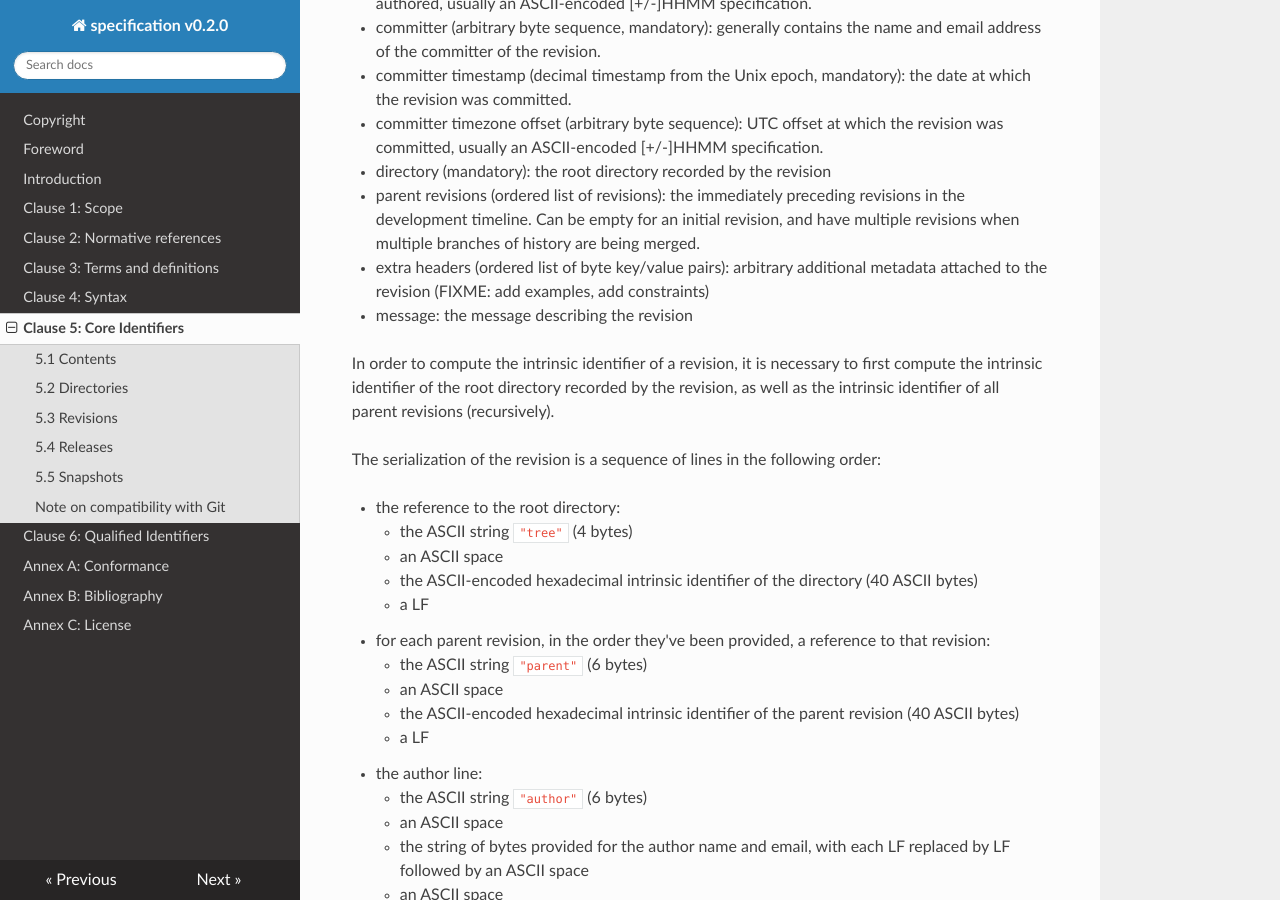
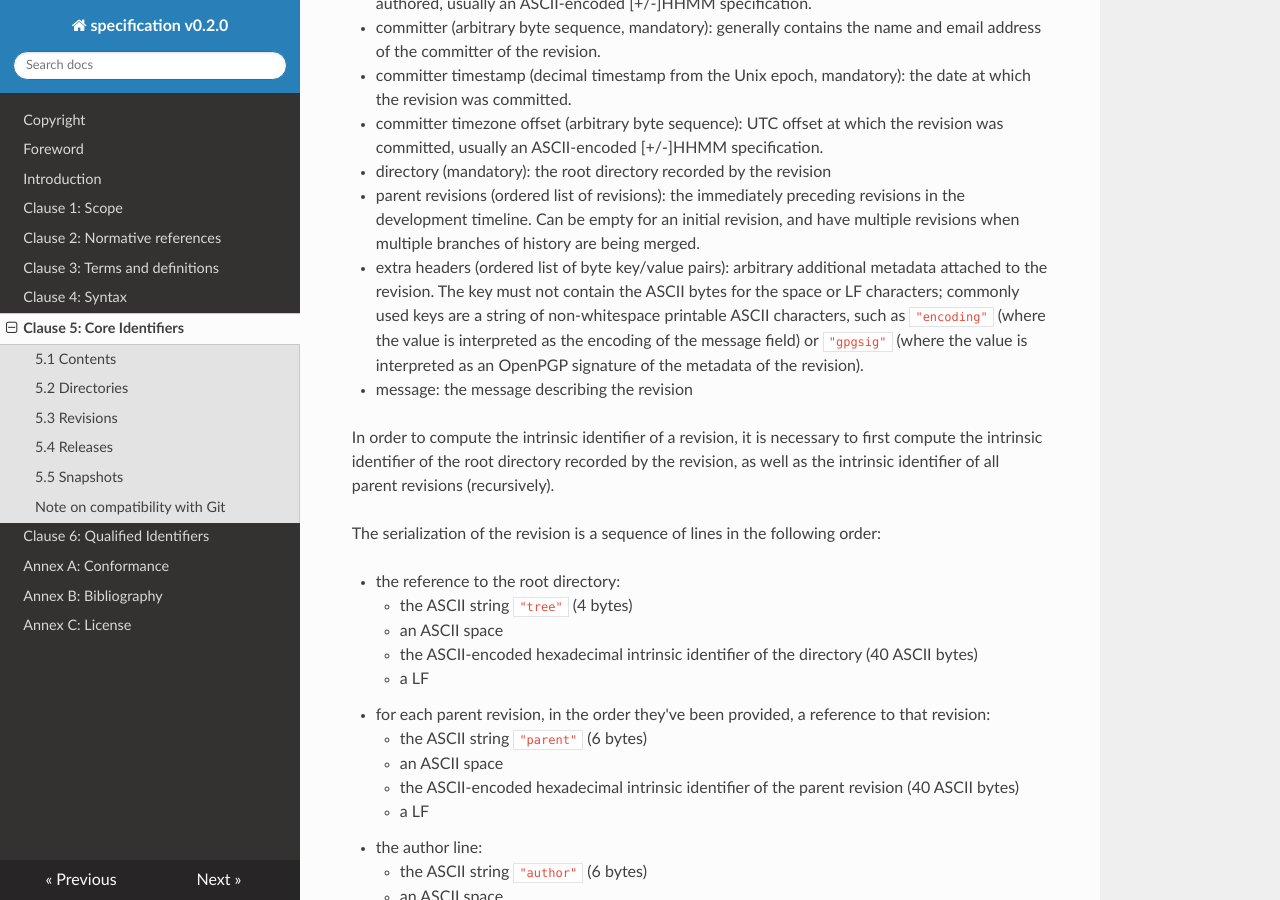
Before and after one commit to swhid/specification, an MkDocs documentation site: the page built from Chapters/5_Core_identifiers.md, in a window 1280 px wide and 900 px high, scrolled down 2448 px. Built offline with MkDocs 1.6.1, drawn with Linux system fonts in a browser that asks for light colours; nearby versions of some CDN libraries.

Commit message:
revision: add examples and constraints for the extra header keys

```diff
--- a/Chapters/5_Core_identifiers.md
+++ b/Chapters/5_Core_identifiers.md
@@ -87,7 +87,7 @@ The supported metadata is as follows:
  - committer timezone offset (arbitrary byte sequence): UTC offset at which the revision was committed, usually an ASCII-encoded [+/-]HHMM specification.
  - directory (mandatory): the root directory recorded by the revision
  - parent revisions (ordered list of revisions): the immediately preceding revisions in the development timeline. Can be empty for an initial revision, and have multiple revisions when multiple branches of history are being merged.
- - extra headers (ordered list of byte key/value pairs): arbitrary additional metadata attached to the revision (FIXME: add examples, add constraints)
+ - extra headers (ordered list of byte key/value pairs): arbitrary additional metadata attached to the revision. The key must not contain the ASCII bytes for the space or LF characters; commonly used keys are a string of non-whitespace printable ASCII characters, such as `"encoding"` (where the value is interpreted as the encoding of the message field) or `"gpgsig"` (where the value is interpreted as an OpenPGP signature of the metadata of the revision).
  - message: the message describing the revision
 
 In order to compute the intrinsic identifier of a revision, it is necessary to first compute the intrinsic identifier of the root directory recorded by the revision, as well as the intrinsic identifier of all parent revisions (recursively).
```
